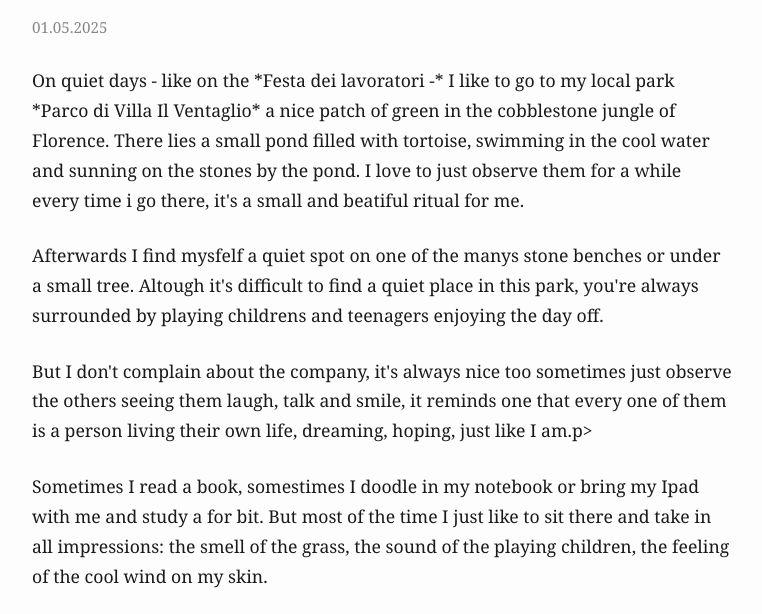
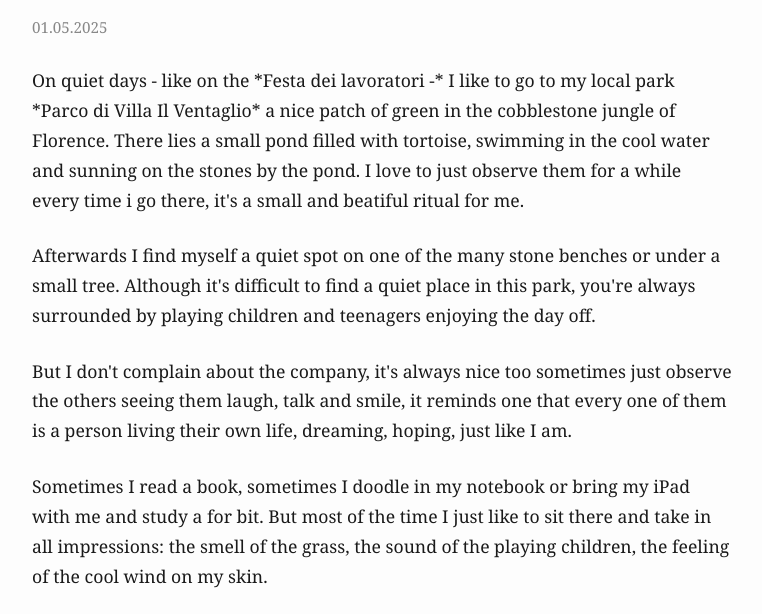
Before and after one commit to guischmid/guilhermeschmid.github.io, a plain HTML site: page blog/day_in_the_park.html in a window 1280 px wide. Shown: the part 168-782 px from the top of the page, without its empty margins (258-1020 px from the left). Drawn offline with Linux system fonts and the light colour scheme.

Commit message:
Fix typos in park blog post

```diff
--- a/blog/day_in_the_park.html
+++ b/blog/day_in_the_park.html
@@ -16,9 +16,9 @@
       </figure>
     -->
       <p>On quiet days  - like on the *Festa dei lavoratori -* I like to go to my local park *Parco di Villa Il Ventaglio* a nice patch of green in the cobblestone jungle of Florence. There lies a small pond filled with tortoise, swimming in the cool water and sunning on the stones by the pond. I love to just observe them for a while every time i go there, it's a small and beatiful ritual for me.</p>
-      <p>Afterwards I find mysfelf a quiet spot on one of the manys stone benches or under a small tree. Altough it's difficult to find a quiet place in this park, you're always surrounded by playing childrens and teenagers enjoying the day off.</p>
-      <p>But I don't complain about the company, it's always nice too sometimes just observe the others seeing them laugh, talk and smile, it reminds one that every one of them is a person living their own life, dreaming, hoping, just like I am.p>
-      <p> Sometimes I read a book, somestimes I doodle in my notebook or bring my Ipad with me and study a for bit. But most of the time I just like to sit there and take in all impressions: the smell of the grass, the sound of the playing children, the feeling of the  cool wind on my skin.</p>
+      <p>Afterwards I find myself a quiet spot on one of the many stone benches or under a small tree. Although it's difficult to find a quiet place in this park, you're always surrounded by playing children and teenagers enjoying the day off.</p>
+      <p>But I don't complain about the company, it's always nice too sometimes just observe the others seeing them laugh, talk and smile, it reminds one that every one of them is a person living their own life, dreaming, hoping, just like I am.</p>
+      <p> Sometimes I read a book, sometimes I doodle in my notebook or bring my iPad with me and study a for bit. But most of the time I just like to sit there and take in all impressions: the smell of the grass, the sound of the playing children, the feeling of the  cool wind on my skin.</p>
      <p> When I leave all those impressions stay with me just for a while as I enter the buzzing streets and are reminded that I'm in the city. </p>
       <div class="blog-back">
         <a href="blog_index.html">← Back to Blog</a>
```
Also changed, not shown: 1 other file.
